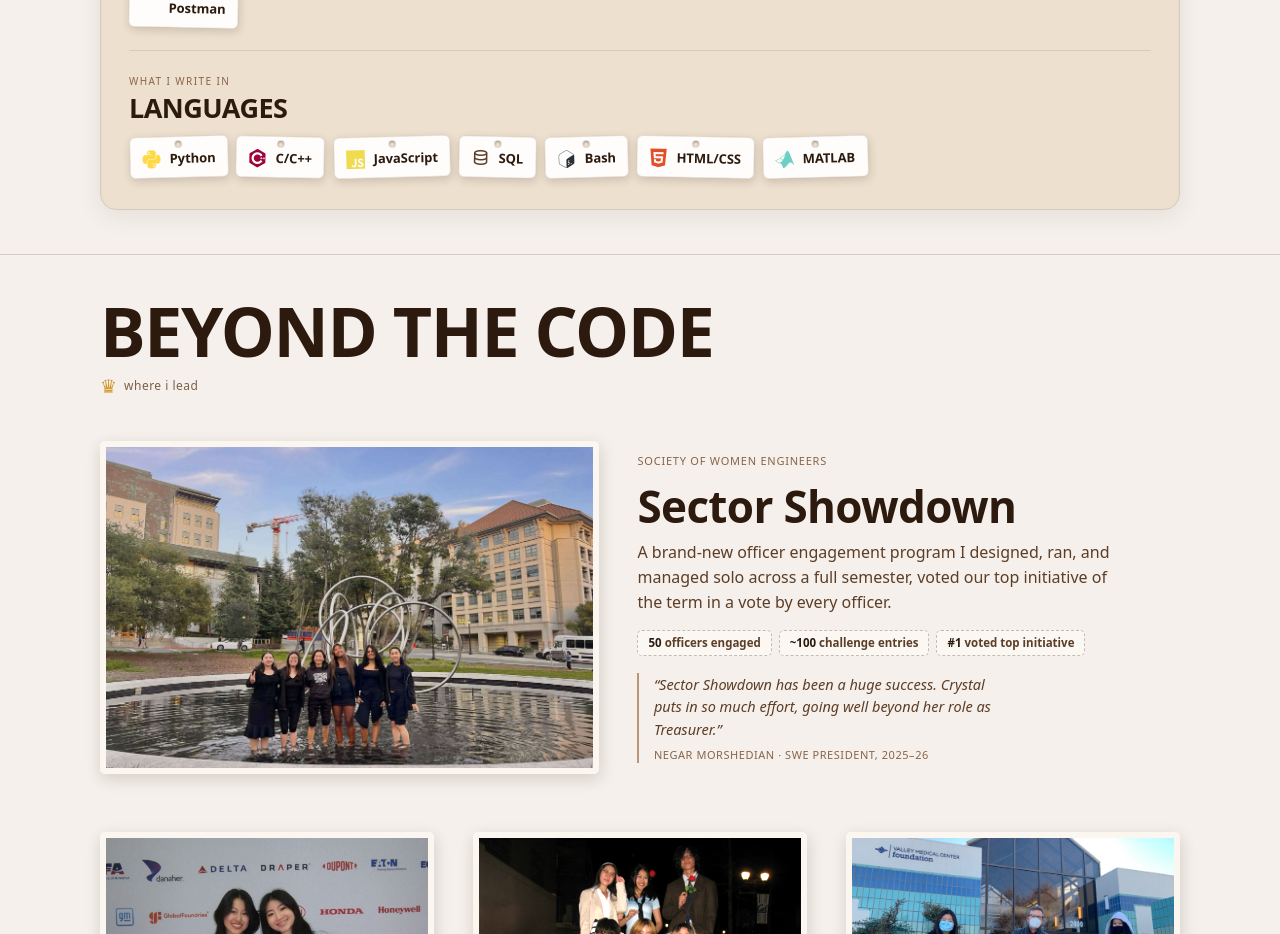
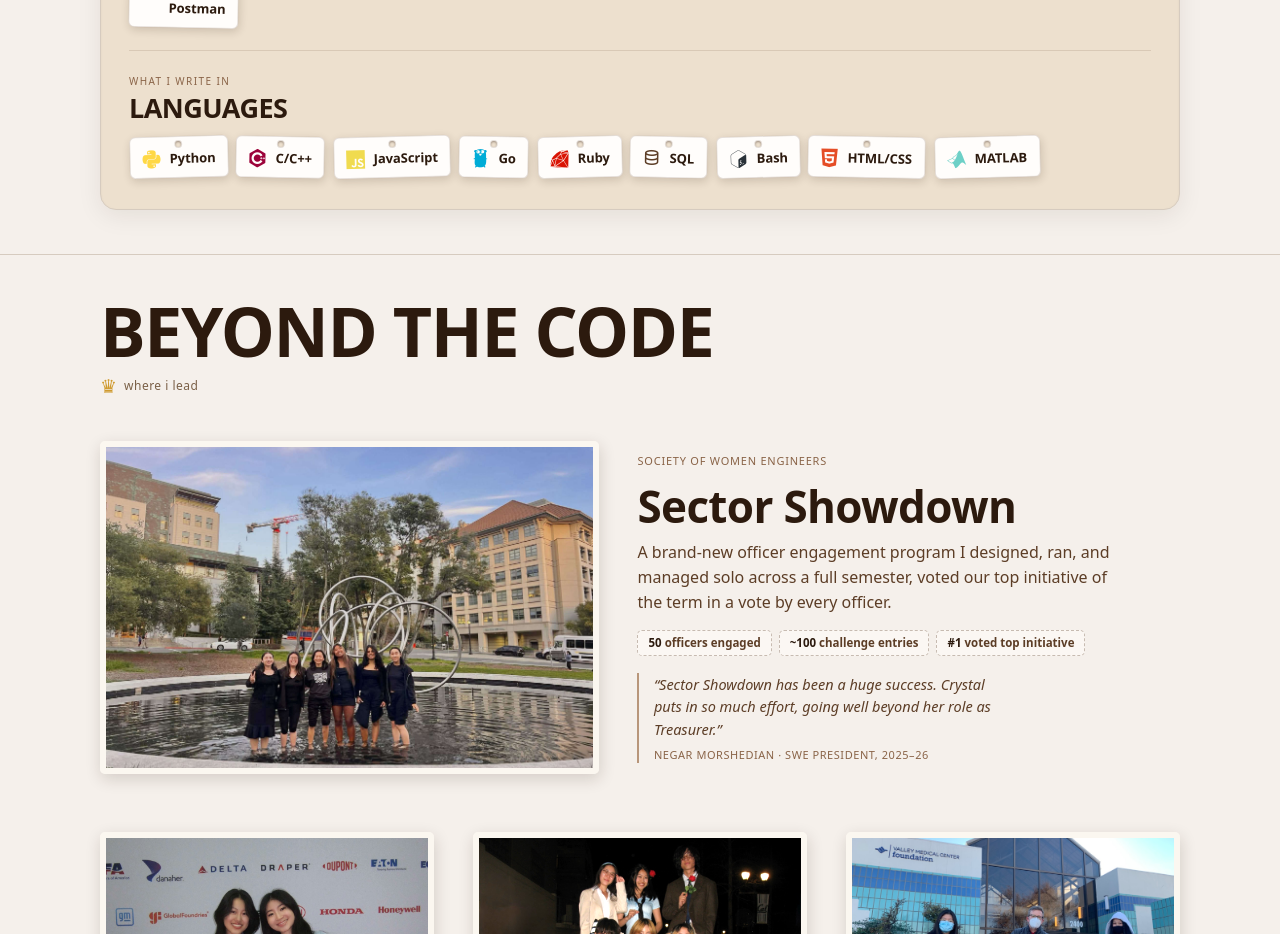
Before and after one commit to chengjcrystal/portfolio, a Next.js app: page / in a window 1280 px wide. Shown: the part 4760-5694 px from the top of the page. Built offline with nearby package versions, Linux system fonts and the light colour scheme.

Commit message:
update resume

```diff
--- a/src/app/page.tsx
+++ b/src/app/page.tsx
@@ -47,6 +47,8 @@ const SKILL_GROUPS = [
       { name: "Python", icon: "devicon-python-plain colored" },
       { name: "C/C++", icon: "devicon-cplusplus-plain colored" },
       { name: "JavaScript", icon: "devicon-javascript-plain colored" },
+      { name: "Go", icon: "devicon-go-plain colored" },
+      { name: "Ruby", icon: "devicon-ruby-plain colored" },
       { name: "SQL", icon: "ti ti-database", fallback: true },
       { name: "Bash", icon: "devicon-bash-plain colored" },
       { name: "HTML/CSS", icon: "devicon-html5-plain colored" },
```
Also changed, not shown: 1 other file (tests, documents, lock files or other folders).
